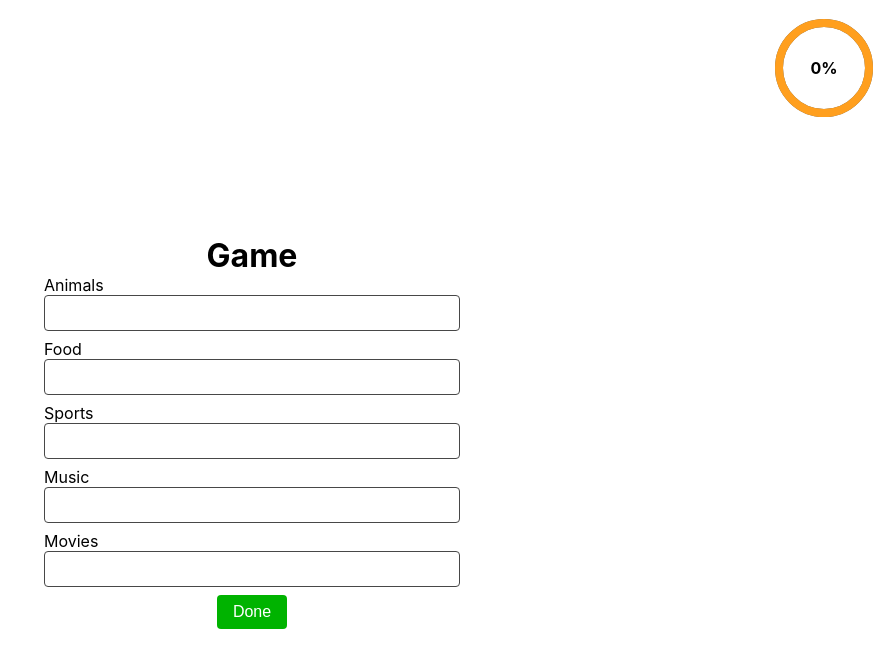
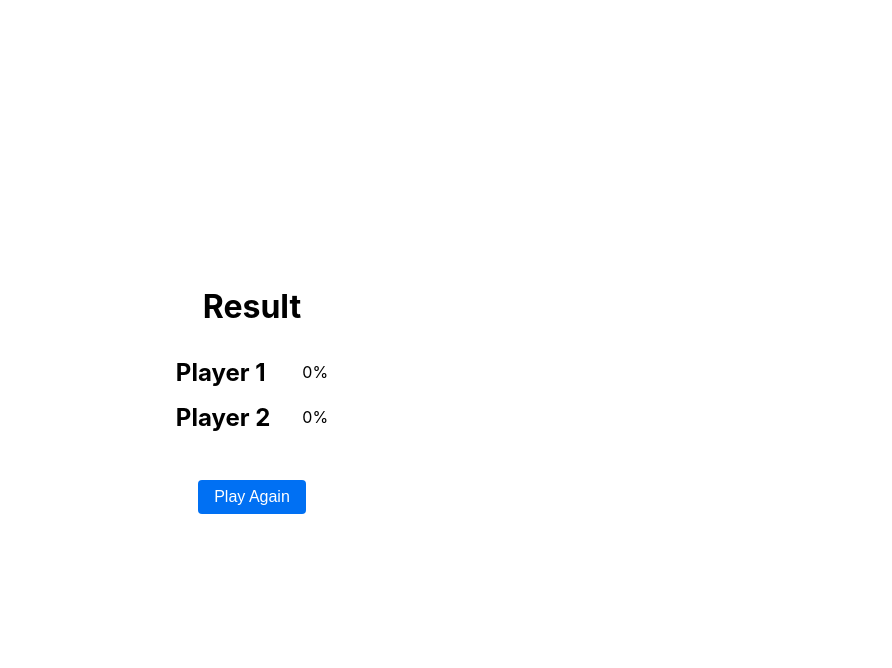
Before and after one commit to rachidelaid/online-word-game, a Svelte app in the folder client/: page / in a window 1280 px wide. Shown: the top 668 px of the page, without its empty margins (388-1280 px from the left). Built offline with nearby package versions, Linux system fonts and the light colour scheme.

Commit message:
result page is done

```diff
--- a/client/src/App.svelte
+++ b/client/src/App.svelte
@@ -2,12 +2,15 @@
   import Home from './views/Home.svelte';
   import Lobby from './views/Lobby.svelte';
   import Game from './views/Game.svelte';
+  import Result from './views/Result.svelte';
 </script>
 
 <main>
   <!-- <Home /> -->
   <!-- <Lobby /> -->
-  <Game />
+  <!-- <Game /> -->
+  <!-- <Game review={true} /> -->
+  <Result />
 </main>
 
 <style>
@@ -29,6 +32,5 @@
     align-items: center;
     justify-content: center;
     min-height: 100vh;
-    padding: 2rem;
   }
 </style>
--- a/client/src/views/Game.svelte
+++ b/client/src/views/Game.svelte
@@ -1,26 +1,32 @@
 <script>
+  export let review = false;
   import Progress from '../components/Progress.svelte';
 
   let categories = [
     {
       title: 'Animals',
       value: '',
+      checked: false,
     },
     {
       title: 'Food',
       value: '',
+      checked: false,
     },
     {
       title: 'Sports',
       value: '',
+      checked: false,
     },
     {
       title: 'Music',
       value: '',
+      checked: false,
     },
     {
       title: 'Movies',
       value: '',
+      checked: false,
     },
   ];
 
@@ -38,20 +44,40 @@
 
 <div class="game">
   <h1>Game</h1>
+  {#if !review}
     <div class="progress">
       <Progress
         count={categories.filter((c) => c.value).length / categories.length}
       />
     </div>
+  {/if}
   <div class="categories">
     {#each categories as category, i (i)}
       <label for={category.title}>
         {category.title}
+        {#if review}
+          <div>
             <input
               type="text"
               id={category.title}
               on:change={(e) => setValue(e, i)}
             />
+            {#if category.checked}
+              <button
+                class="uncheck"
+                on:click={() => (category.checked = false)}>⍻</button
+              >
+            {:else}
+              <button on:click={() => (category.checked = true)}>✓</button>
+            {/if}
+          </div>
+        {:else}
+          <input
+            type="text"
+            id={category.title}
+            on:change={(e) => setValue(e, i)}
+          />
+        {/if}
       </label>
     {/each}
   </div>
@@ -65,7 +91,6 @@
     align-items: center;
     justify-content: center;
     min-height: 100vh;
-    padding: 2rem;
   }
 
   .categories {
@@ -81,6 +106,21 @@
     transform: scale(0.5);
   }
 
+  label > div {
+    display: flex;
+    align-items: centers;
+  }
+
+  label > div button {
+    width: 2.5rem;
+    height: 2.5rem;
+    margin: 0 0 0.5rem 0.5rem;
+  }
+
+  label > div button.uncheck {
+    background-color: var(--color-info);
+  }
+
   button {
     background-color: var(--color-success);
   }
--- /dev/null
+++ b/client/src/views/Result.svelte
@@ -0,0 +1,45 @@
+<script>
+  let players = [
+    {
+      name: 'Player 1',
+      score: 0,
+    },
+    {
+      name: 'Player 2',
+      score: 0,
+    },
+  ];
+</script>
+
+<div class="result">
+  <h1>Result</h1>
+  <div class="players">
+    {#each players as player, i (i)}
+      <div class="player">
+        <h2>{player.name}</h2>
+        <p class="score-value">{player.score}%</p>
+      </div>
+    {/each}
+  </div>
+
+  <button>Play Again</button>
+</div>
+
+<style>
+  .result {
+    display: flex;
+    flex-direction: column;
+    align-items: center;
+    justify-content: center;
+    min-height: 100vh;
+    gap: 2rem;
+  }
+
+  .player {
+    display: flex;
+    align-items: center;
+    justify-content: space-between;
+    gap: 2rem;
+    margin-bottom: 1rem;
+  }
+</style>
```
Lines whose indentation alone changed are shown as unchanged.
